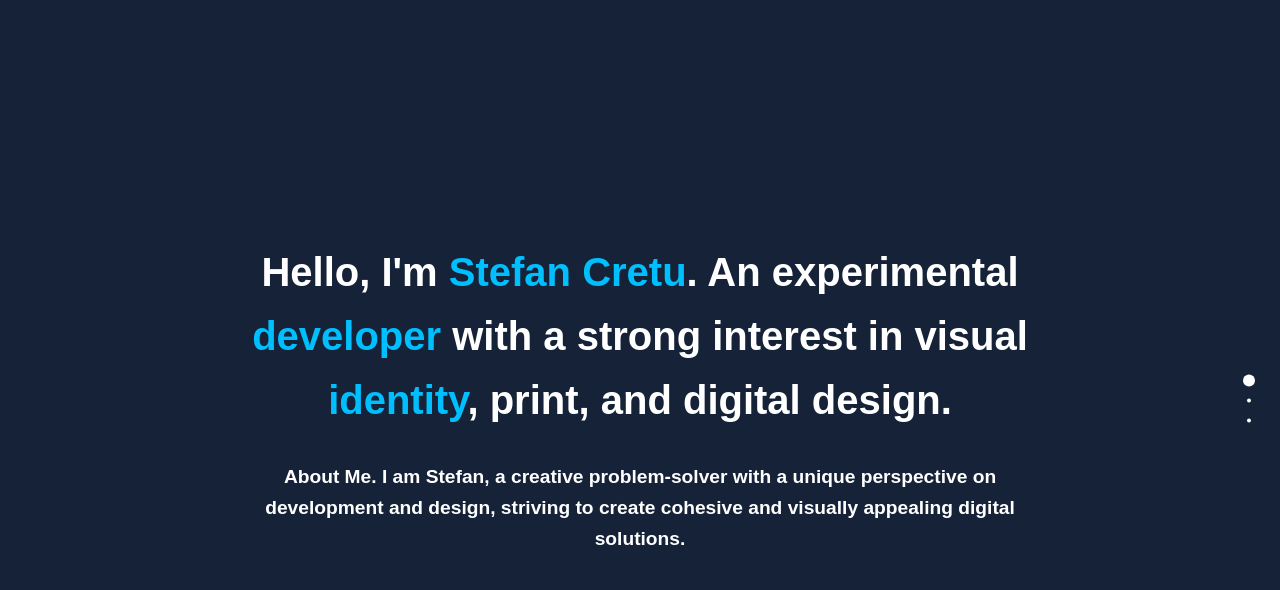
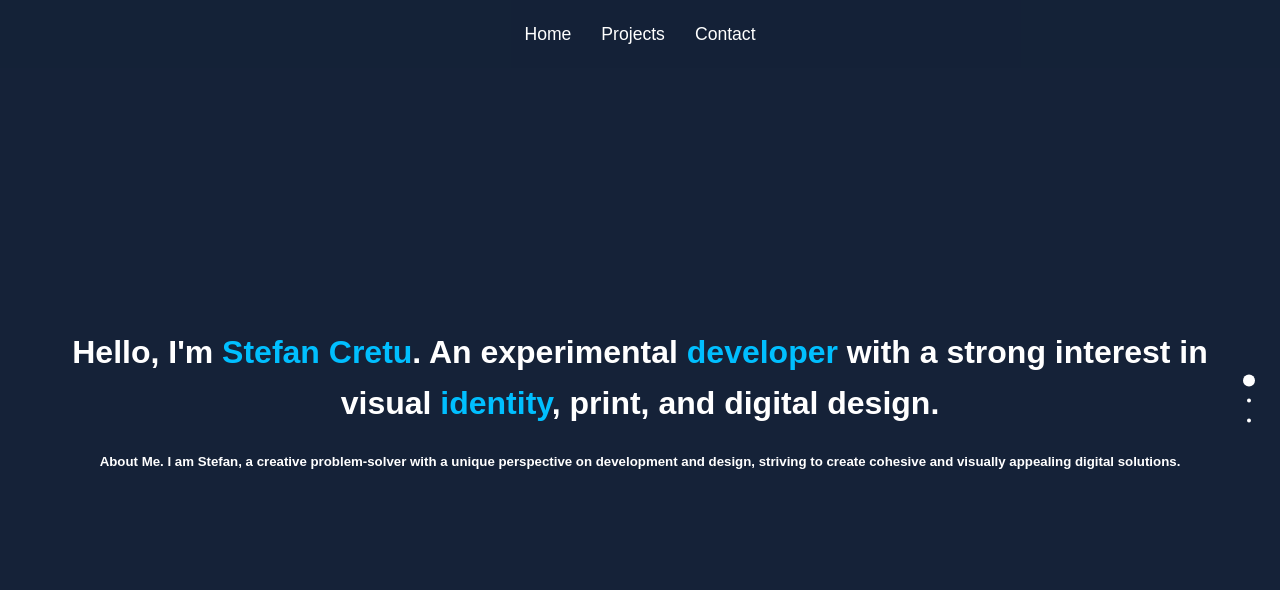
Before and after one commit to Stefan-us/my-portfolio, a website: page index.html in a window 1280 px wide. Drawn offline with nearby package versions, Linux system fonts and the light colour scheme.

```diff
--- a/index.html
+++ b/index.html
@@ -1,17 +1,25 @@
-
 <!DOCTYPE html>
 <html lang="en">
 <head>
     <meta charset="UTF-8">
     <meta name="viewport" content="width=device-width, initial-scale=1.0">
-    <title>Stefan Cretu - Developer & Designer</title>
+    <title>Stefan Cretu - Portfolio</title>
     <link rel="stylesheet" href="https://cdnjs.cloudflare.com/ajax/libs/fullPage.js/3.1.2/fullpage.min.css">
     <link rel="stylesheet" href="style.css">
-    <script src="https://unpkg.com/lucide@latest"></script>
 </head>
 <body>
+    <header>
+        <nav>
+            <ul>
+                <li><a href="#home">Home</a></li>
+                <li><a href="#projects">Projects</a></li>
+                <li><a href="#contact">Contact</a></li>
+            </ul>
+        </nav>
+    </header>
+
     <div id="fullpage">
-        <div class="section" id="home">
+        <div class="section" data-anchor="home">
             <div class="content">
                 <div class="intro centered-content">
                     <div class="left-part">
@@ -48,10 +56,15 @@
             </div>
         </div>
 
-        <div class="section" id="contact">
+        <div class="section" data-anchor="contact">
             <div class="content">
                 <h2>Contact Me</h2>
-                <button>Send Message</button>
+                <form>
+                    <input type="text" placeholder="Name" required>
+                    <input type="email" placeholder="Email" required>
+                    <textarea placeholder="Message" required></textarea>
+                    <button type="submit">Send Message</button>
+                </form>
             </div>
         </div>
     </div>
@@ -59,5 +72,6 @@
     <script src="https://cdnjs.cloudflare.com/ajax/libs/fullPage.js/3.1.2/fullpage.min.js"></script>
     <script src="https://cdnjs.cloudflare.com/ajax/libs/fullPage.js/3.1.2/vendors/scrolloverflow.min.js"></script>
     <script src="script.js"></script>
+
 </body>
 </html>
```
